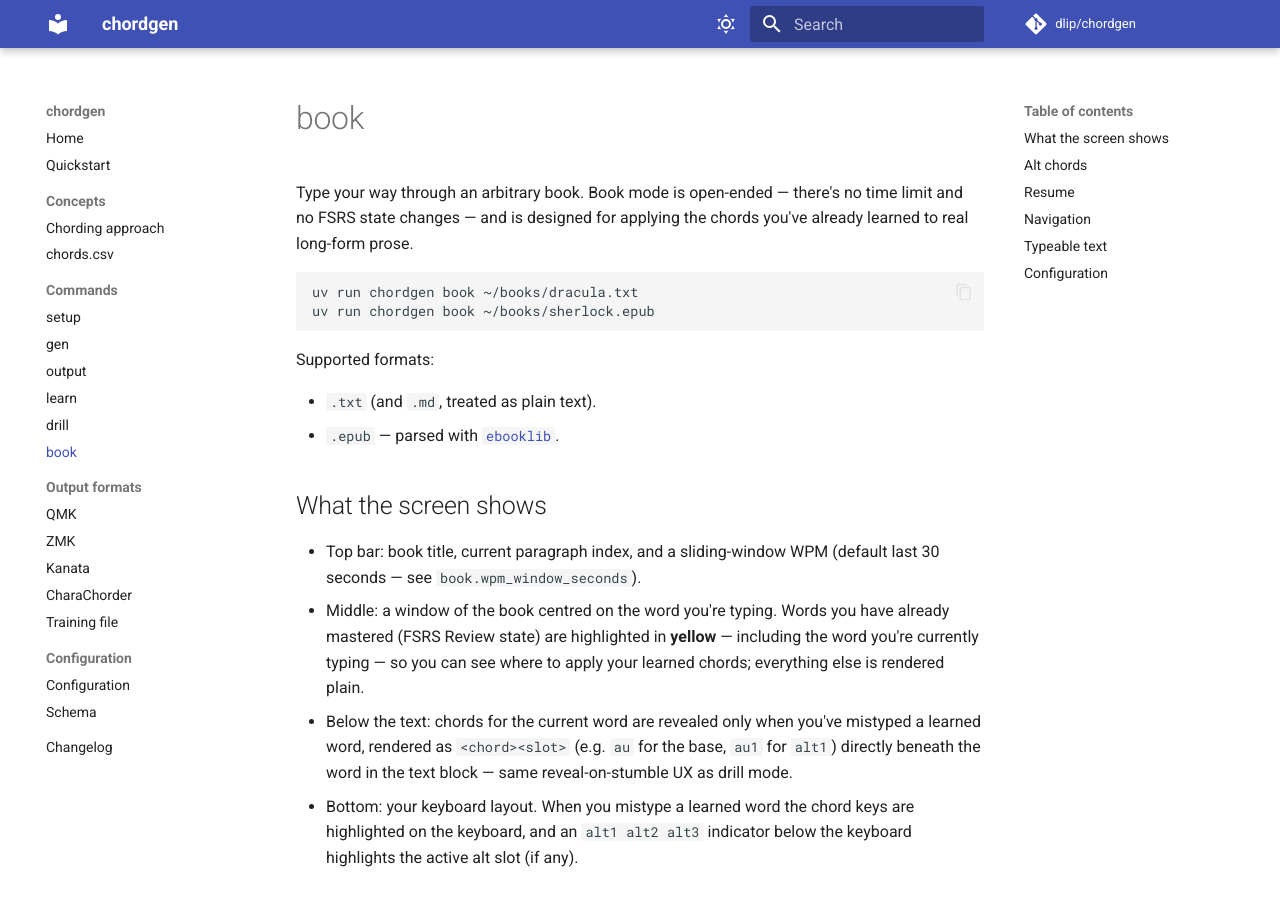
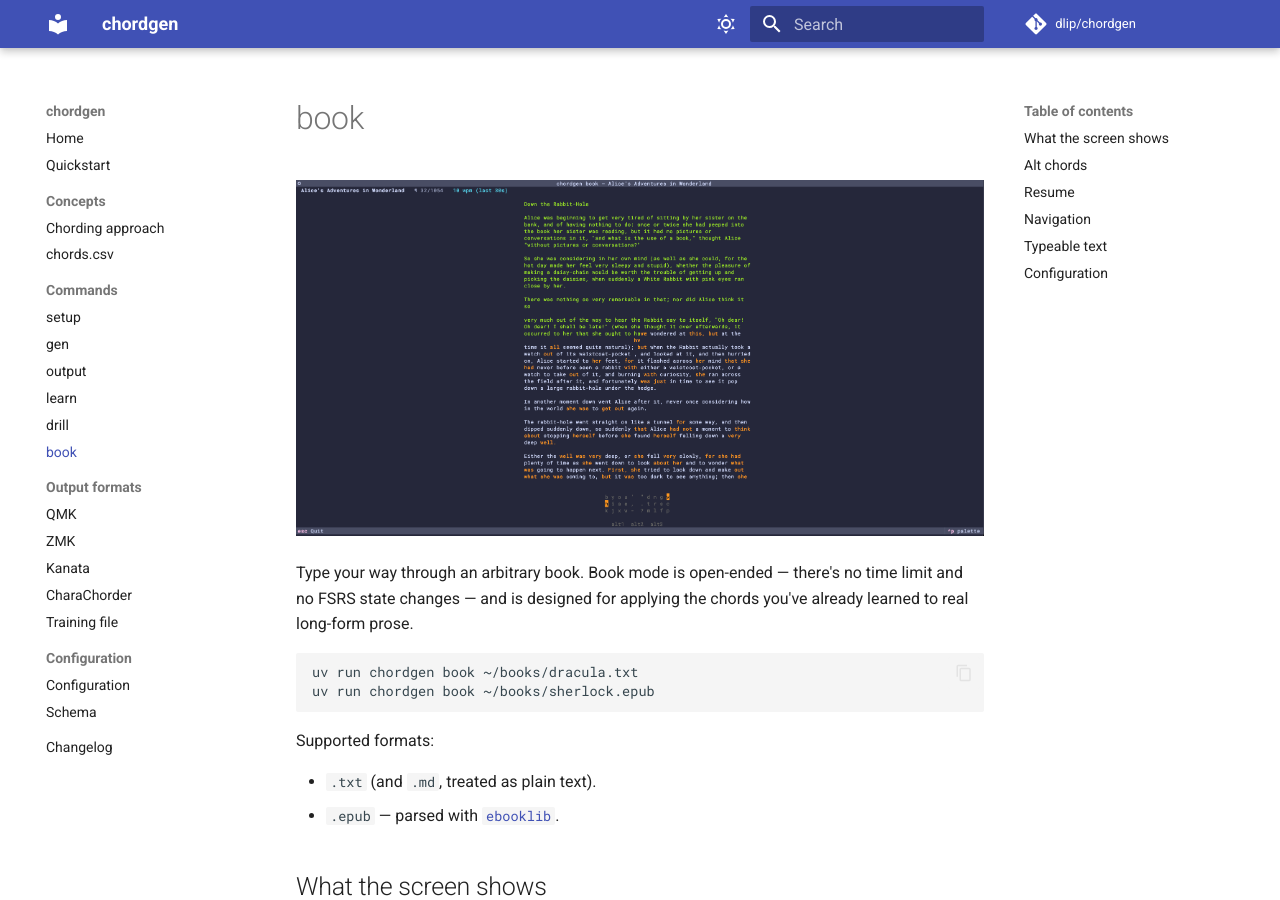
Before and after one commit to dlip/chordgen, an MkDocs documentation site: the page built from docs/commands/book.md, in a window 1280 px wide and 900 px high. Built offline with MkDocs 1.6.1 and Material for MkDocs 9.7.7, drawn with Linux system fonts in a browser that asks for light colours; comment, search, counter and statistics services are not loaded.

Commit message:
Book image

```diff
--- a/docs/commands/book.md
+++ b/docs/commands/book.md
@@ -1,4 +1,6 @@
 # book
+
+![Book](../images/book.png)
 
 Type your way through an arbitrary book. Book mode is open-ended —
 there's no time limit and no FSRS state changes — and is designed
```
Also changed, not shown: docs/images/book.png (added).
